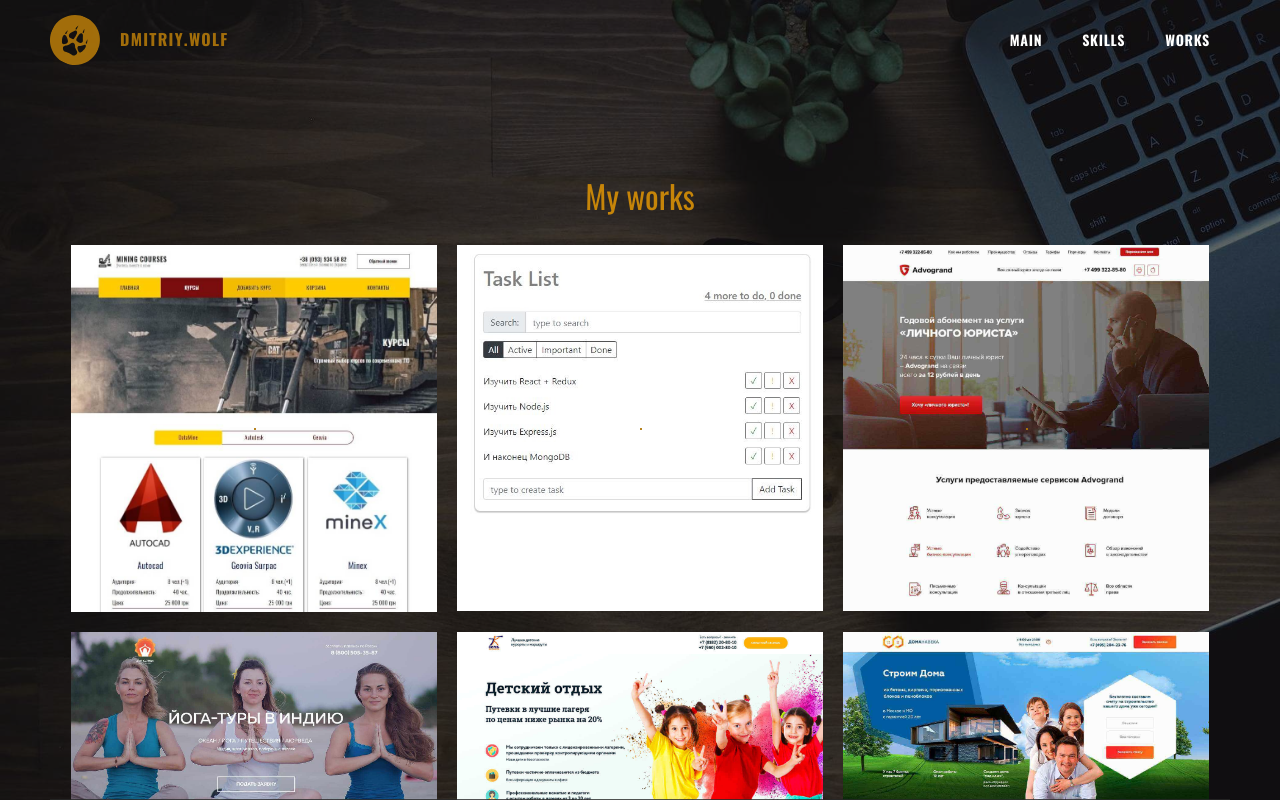
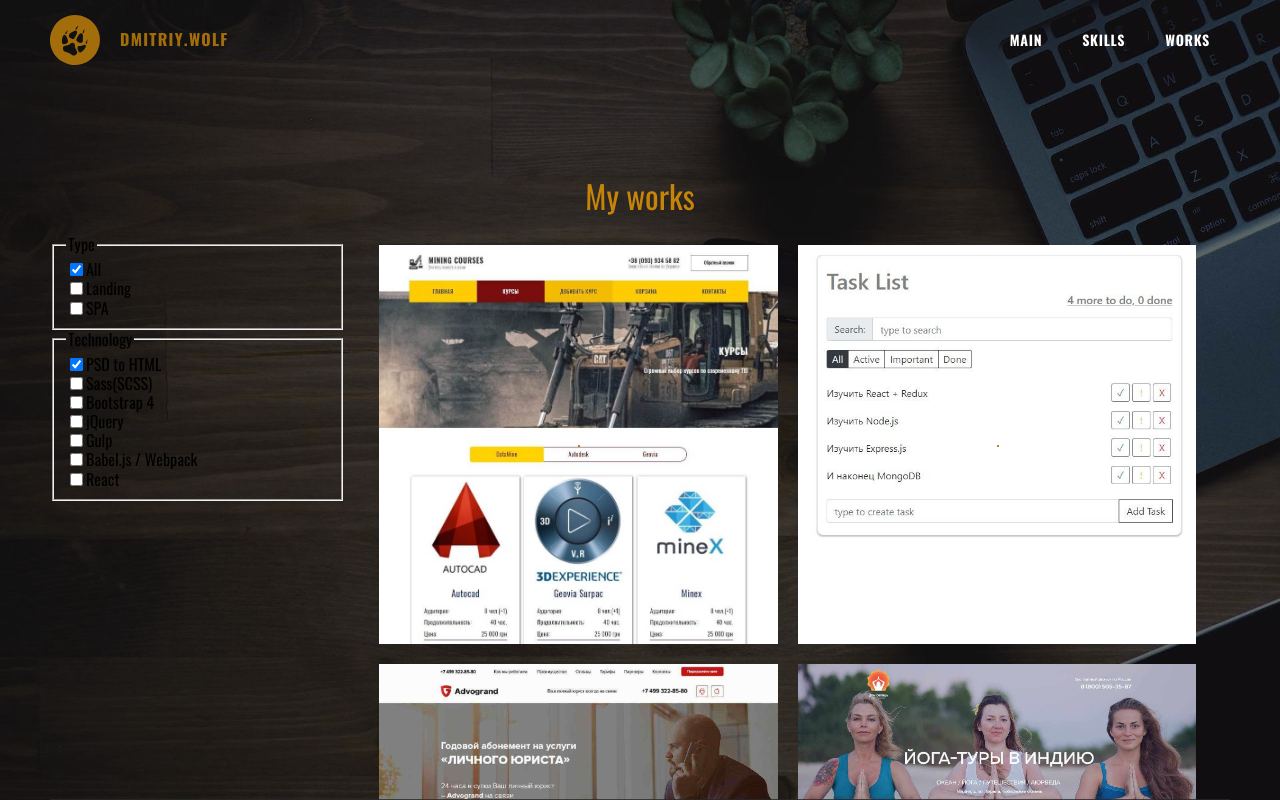
Before and after one commit to dmitriywolf/portfolio, a React app: page / in a window 1280 px wide. Shown: the top 800 px of the page. Built offline with nearby package versions, Linux system fonts and the light colour scheme.

Commit message:
update project

```diff
--- /dev/null
+++ b/src/components/work-filter/index.js
@@ -0,0 +1,2 @@
+import WorkFilter from "./work-filter.jsx";
+export default WorkFilter;
--- /dev/null
+++ b/src/components/work-filter/work-filter.jsx
@@ -0,0 +1,55 @@
+import React from 'react';
+import './work-filter.css';
+
+
+const WorkFilter = () => {
+  return (
+
+      <div className="filters">
+        <form>
+          <fieldset>
+            <legend>Type</legend>
+            <input type="checkbox" id="allType" name="allType" checked/>
+              <label htmlFor="allTypes">All</label><br/>
+
+              <input type="checkbox" id="landing" name="landing"/>
+                <label htmlFor="landing">Landing</label><br/>
+
+                <input type="checkbox" id="spa" name="spa"/>
+                  <label htmlFor="spa">SPA</label><br/>
+
+          </fieldset>
+
+          <fieldset>
+            <legend>Technology</legend>
+
+            <input type="checkbox" id="allType" name="allType" checked/>
+            <label htmlFor="allTypes">PSD to HTML</label><br/>
+
+            <input type="checkbox" id="landing" name="landing"/>
+            <label htmlFor="landing">Sass(SCSS)</label><br/>
+
+            <input type="checkbox" id="spa" name="spa"/>
+            <label htmlFor="spa">Bootstrap 4</label><br/>
+
+            <input type="checkbox" id="spa" name="spa"/>
+            <label htmlFor="spa">jQuery</label><br/>
+
+            <input type="checkbox" id="spa" name="spa"/>
+            <label htmlFor="spa">Gulp</label><br/>
+
+            <input type="checkbox" id="spa" name="spa"/>
+            <label htmlFor="spa">Babel.js / Webpack</label><br/>
+
+            <input type="checkbox" id="spa" name="spa"/>
+            <label htmlFor="spa">React</label><br/>
+
+          </fieldset>
+
+        </form>
+      </div>
+)
+};
+
+
+export default WorkFilter;
--- a/src/components/works/works.css
+++ b/src/components/works/works.css
@@ -22,9 +22,6 @@
   z-index: 3;
 }
 
-.works__wrapper {
-
-}
 
 .works__title {
   padding-bottom: 20px;
@@ -34,15 +31,25 @@
   color: rgb(198, 133, 9);
 }
 
+.works__inner{
+  display: flex;
+  justify-content: space-between;
+}
+
+.works__filters {
+  width: 25%;
+}
+
 .works__list {
   display: flex;
   flex-wrap: wrap;
   justify-content: center;
+  width: 75%;
 }
 
 .works__item {
   position: relative;
-  width: 31%;
+  width: 45%;
   margin: 10px;
   transition: transform 0.5s;
   overflow: hidden;
--- a/src/components/works/works.jsx
+++ b/src/components/works/works.jsx
@@ -1,5 +1,7 @@
 import React from 'react';
 import './works.css';
+
+import WorkFilter from '../work-filter'
 
 import src1 from './img/courses.jpg';
 import src2 from './img/advogrand.jpg';
@@ -17,6 +19,10 @@ const Works = () => {
 
         <h1 className="works__title">My works</h1>
 
+        <div className="works__inner">
+          <div className="works__filters" >
+            <WorkFilter/>
+          </div>
           <ul className="works__list">
             <li className="works__item work">
               <img className="works__item-img" src={src1} alt="Mining Courses"/>
@@ -205,6 +211,9 @@ const Works = () => {
 
           </ul>
         </div>
+
+
+      </div>
   )
 };
 
```
Also changed, not shown: src/components/work-filter/work-filter.css (added). Lines whose indentation alone changed are shown as unchanged.
